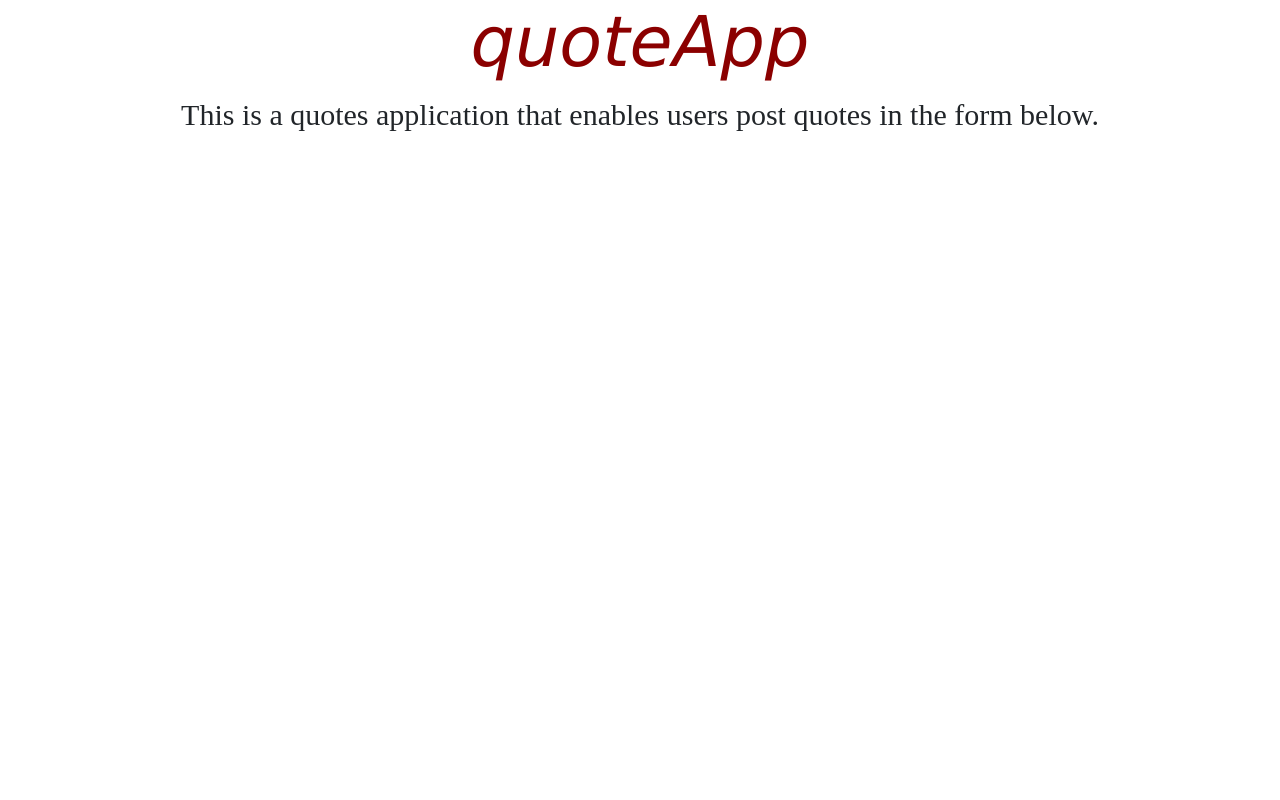
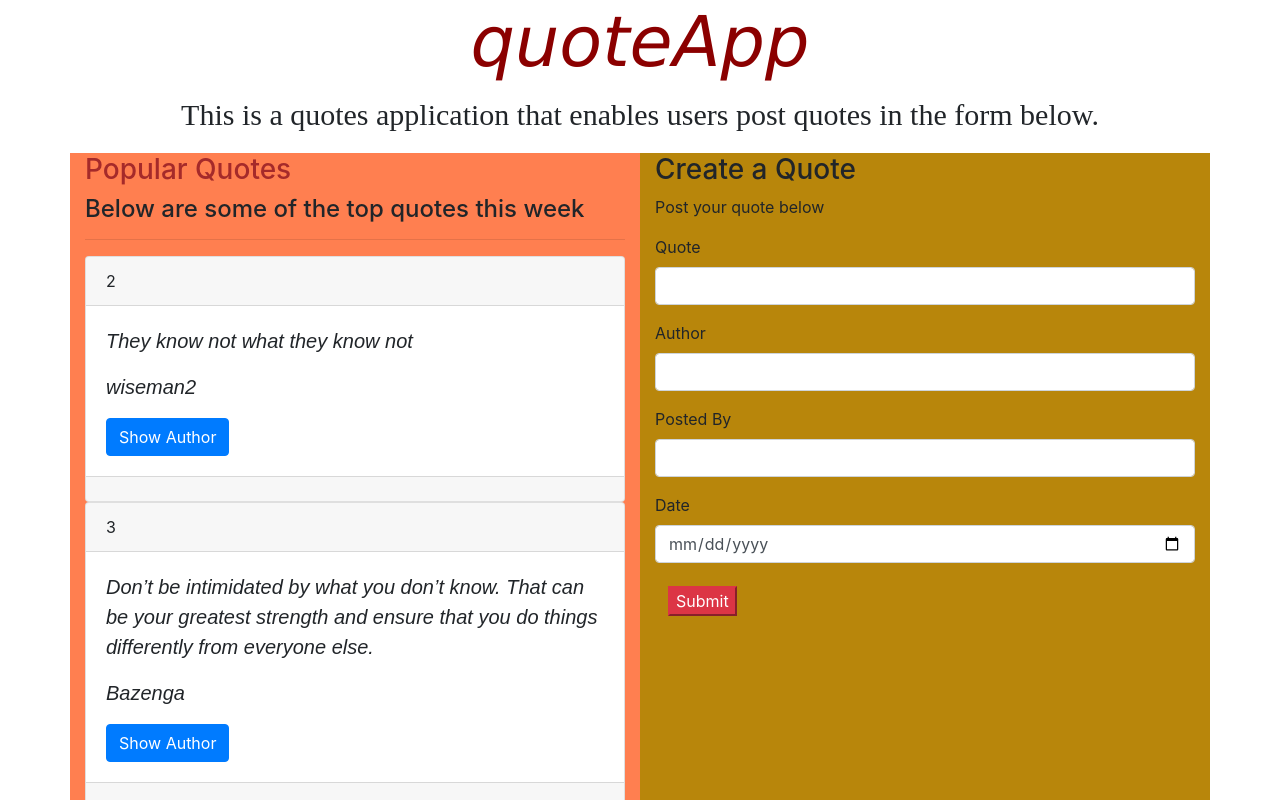
Before and after one commit to virginiah2020/Quotes, an Angular app: page / in a window 1280 px wide. Shown: the top 800 px of the page. Built offline with nearby package versions, Linux system fonts and the light colour scheme.

Commit message:
added app-quotes selector

```diff
--- a/src/app/app.component.html
+++ b/src/app/app.component.html
@@ -14,7 +14,9 @@
 
       </div>
       <div class="col-md-12">
+        <app-quotes>
 
+        </app-quotes>
       </div>
 
 
```
